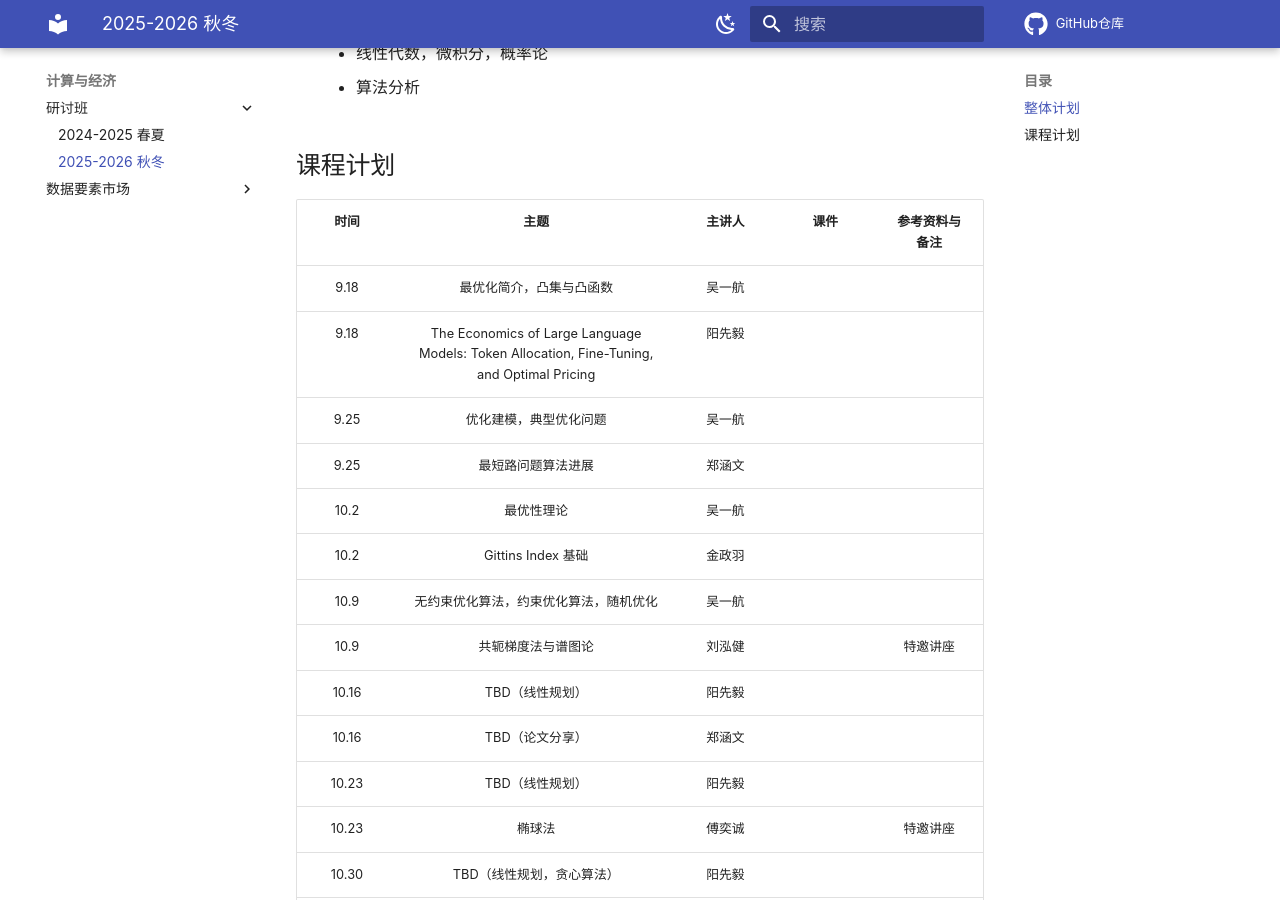
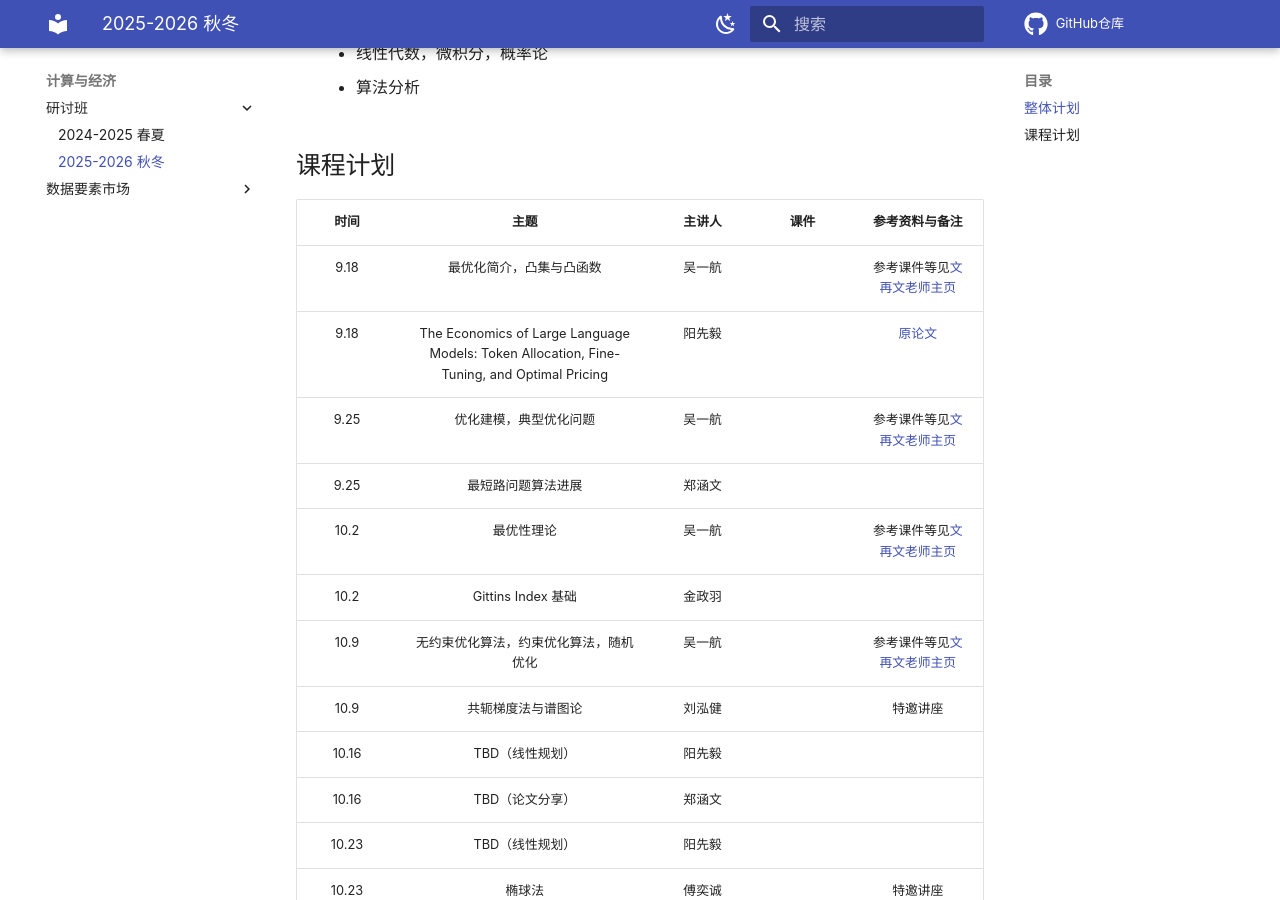
Before and after one commit to yhwu-is/Teach, an MkDocs documentation site: the page built from docs/ec/seminar/26fa.md, in a window 1280 px wide and 900 px high, scrolled down 943 px. Built offline with MkDocs 1.6.1 and Material for MkDocs 9.7.7, drawn with Linux system fonts in a browser that asks for light colours; comment, search, counter and statistics services are not loaded.

```diff
--- a/docs/ec/seminar/26fa.md
+++ b/docs/ec/seminar/26fa.md
@@ -34,13 +34,13 @@
 
 | 时间 | 主题 | 主讲人 | 课件 | 参考资料与备注 |
 | :---: | :----: | :---: | :---: | :---: |
-| 9.18 | 最优化简介，凸集与凸函数 | 吴一航 |  |  |
-| 9.18 | The Economics of Large Language Models: Token Allocation, Fine-Tuning, and Optimal Pricing | 阳先毅 |  |  |
-| 9.25 | 优化建模，典型优化问题 | 吴一航 |  |  |
+| 9.18 | 最优化简介，凸集与凸函数 | 吴一航 |  | 参考课件等见[文再文老师主页](http://faculty.bicmr.pku.edu.cn/~wenzw/optbook.html) |
+| 9.18 | The Economics of Large Language Models: Token Allocation, Fine-Tuning, and Optimal Pricing | 阳先毅 |  | [原论文](26fa/The%20Economics%20of%20Large%20Language%20Models-%20Token%20Allocation,%20Fine-Tuning,%20and%20Optimal%20Pricing.pdf) |
+| 9.25 | 优化建模，典型优化问题 | 吴一航 |  | 参考课件等见[文再文老师主页](http://faculty.bicmr.pku.edu.cn/~wenzw/optbook.html) |
 | 9.25 | 最短路问题算法进展 | 郑涵文 |  |  |
-| 10.2 | 最优性理论 | 吴一航 |  |  |
+| 10.2 | 最优性理论 | 吴一航 |  | 参考课件等见[文再文老师主页](http://faculty.bicmr.pku.edu.cn/~wenzw/optbook.html) |
 | 10.2 | Gittins Index 基础 | 金政羽 |  |  |
-| 10.9 | 无约束优化算法，约束优化算法，随机优化 | 吴一航 |  |  |
+| 10.9 | 无约束优化算法，约束优化算法，随机优化 | 吴一航 |  | 参考课件等见[文再文老师主页](http://faculty.bicmr.pku.edu.cn/~wenzw/optbook.html) |
 | 10.9 | 共轭梯度法与谱图论 | 刘泓健 |  | 特邀讲座 |
 | 10.16 | TBD（线性规划） | 阳先毅 |  |  |
 | 10.16 | TBD（论文分享） | 郑涵文 |  |  |
```
Also changed, not shown: docs/tcs/ads/ads.md (+3 -3 lines), 9 other files.
